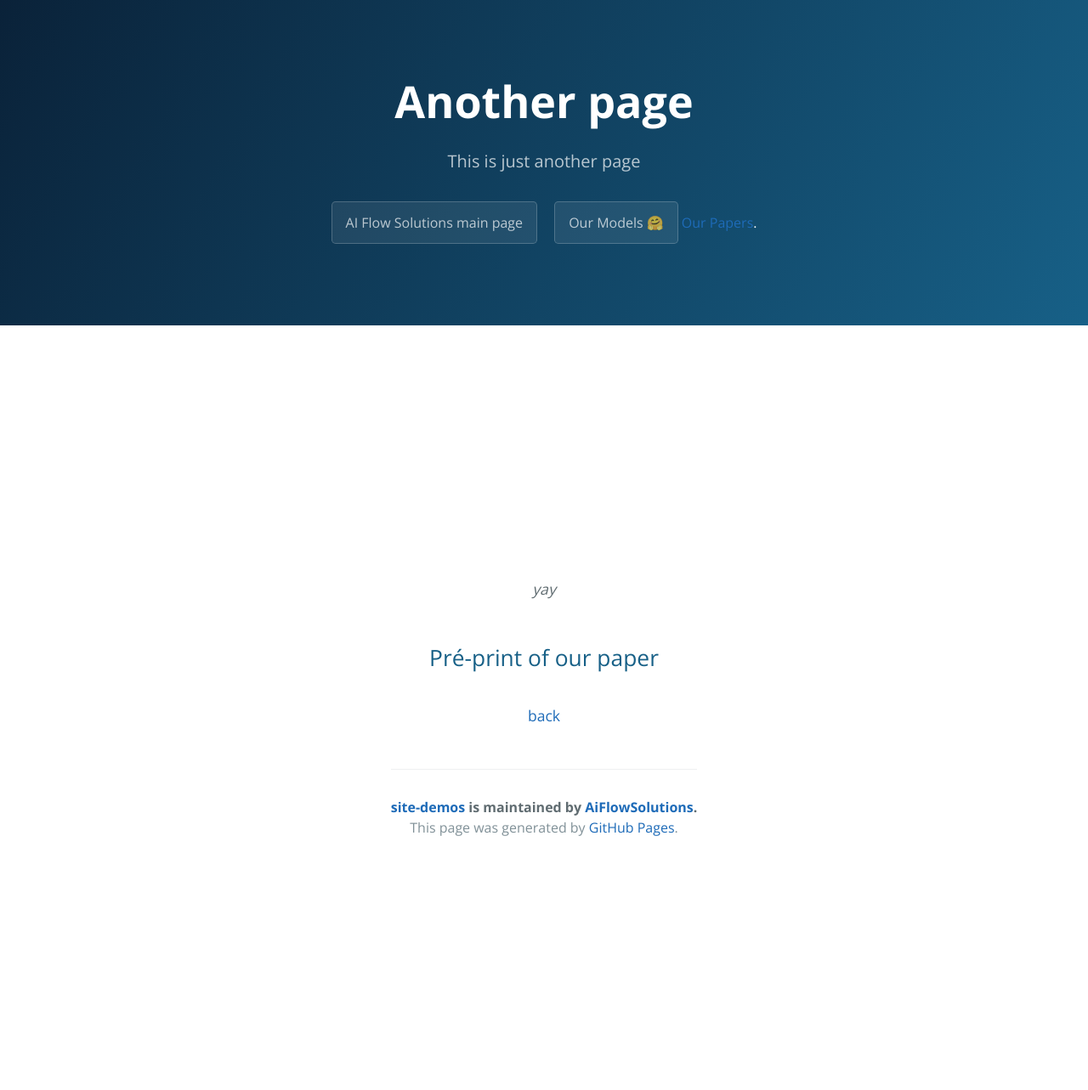
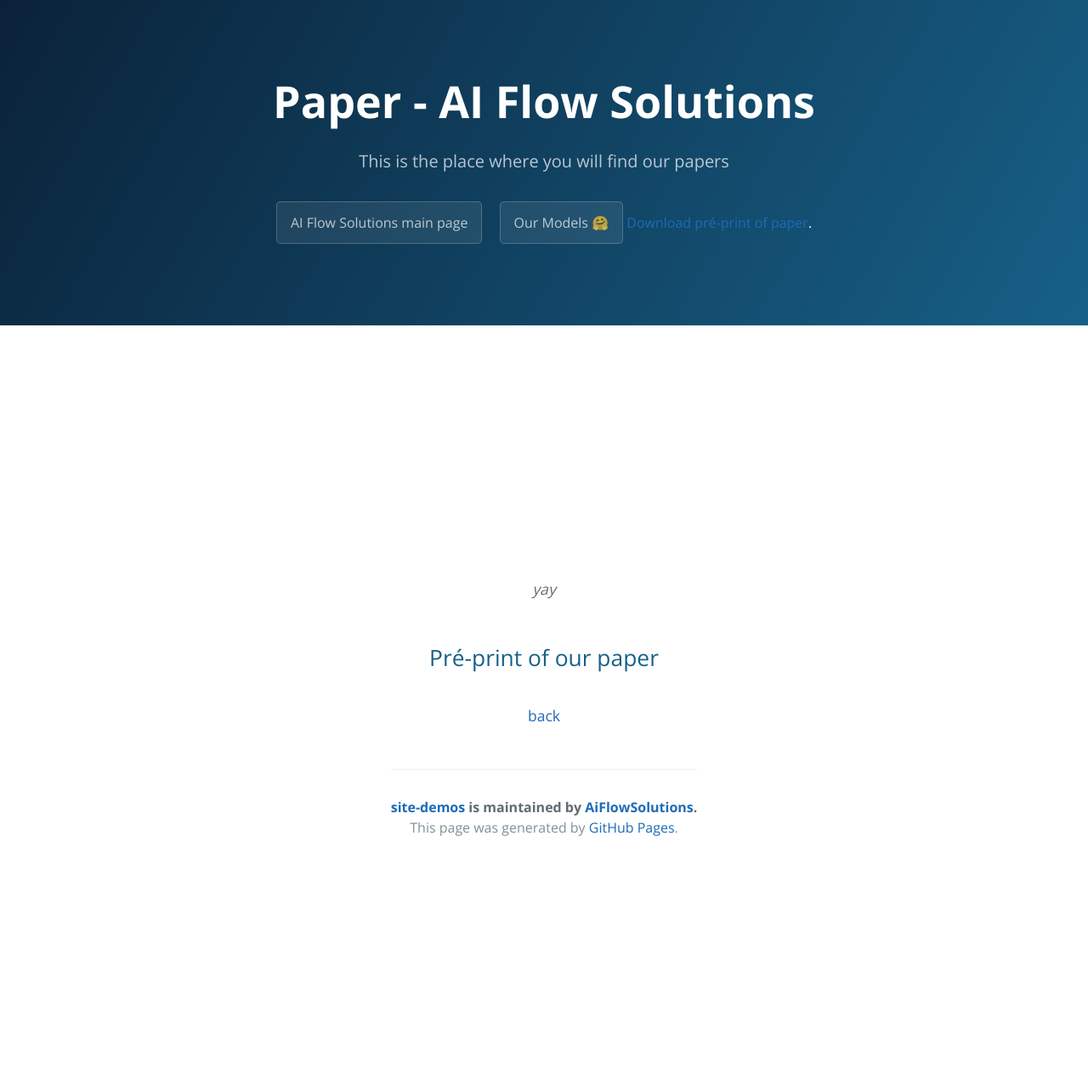
Before and after one commit to AiFlowSolutions/site-demos, a Jekyll site: the page built from Our papers.md, in a window 1280 px wide. Shown: the whole page at 85% size. Built offline with Jekyll 4.4.1, drawn with Linux system fonts in a browser that asks for light colours.

Commit message:
add button to download paper

```diff
--- a/Our papers.md
+++ b/Our papers.md
@@ -1,7 +1,7 @@
 ---
 layout: default
-title: Another page
-description: This is just another page
+title: Paper - AI Flow Solutions
+description: This is the place where you will find our papers
 ---
 
 _yay_
--- a/_layouts/default.html
+++ b/_layouts/default.html
@@ -21,7 +21,7 @@
       {% if site.github.is_project_page %}
         <a href="https://www.aiflowsolutions.pt/" class="btn">AI Flow Solutions main page</a>
         <a href="https://huggingface.co/AIFS" class="btn">Our Models 🤗</a>
-        <a href="./another-page.html">Our Papers</a>.
+        <a href="MADS__Multi-agents-for-data-science.pdf">Download pré-print of paper</a>.
       {% endif %}
     </header>
 
```
Also changed, not shown: 1 other file.
